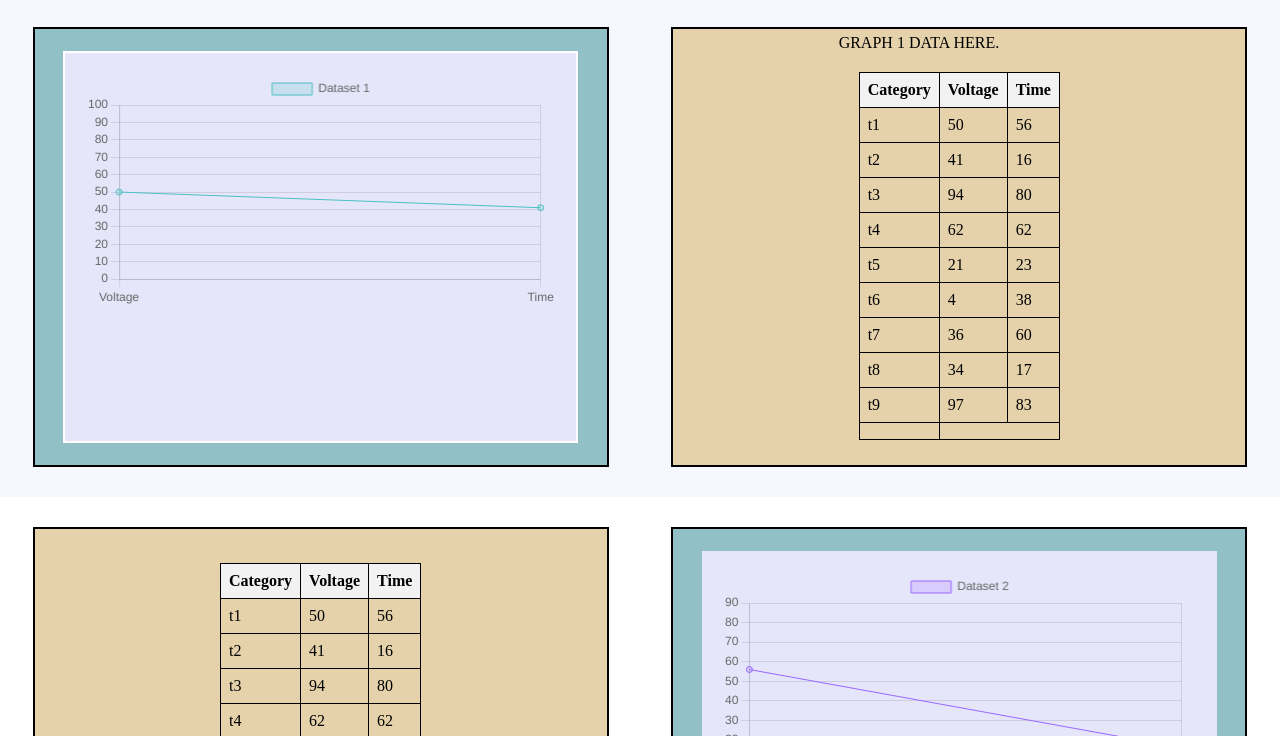
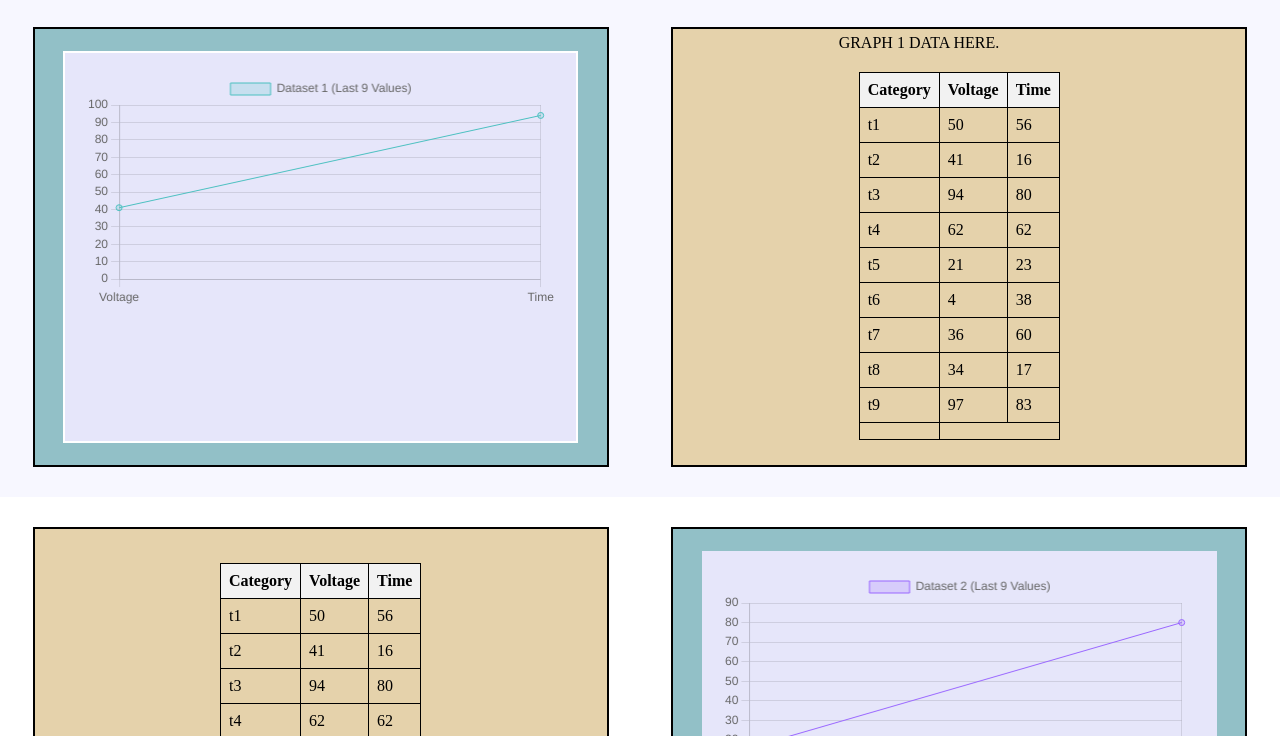
Before and after one commit to CtrlAltNaman/CtrlAltNaman.github.io, a plain HTML site: page index.html in a window 1280 px wide. Shown: the part 703-1439 px from the top of the page. Drawn offline with nearby package versions, Linux system fonts and the light colour scheme.

Commit message:
Revisional Changes

```diff
--- a/index.html
+++ b/index.html
@@ -186,12 +186,12 @@ Optimizing Performance
                 <div class="contact-content">
                     <h5><ul>HARDWIRED Members:</ul>
 
-                        <li>Amogh S Purohith &nbsp;&nbsp;&nbsp;&nbsp;&nbsp;(USN-1DS23EC025)</li>
-                        <li>Aditya Kahali&nbsp;&nbsp;&nbsp;&nbsp;&nbsp;(USN-1DS23EC010)</li>
-                        <li>Arshi Aniruddh&nbsp;&nbsp;&nbsp;&nbsp;&nbsp;(USN-1DS23EC035)</li>
-                        <li>Naman Singh&nbsp;&nbsp;&nbsp;&nbsp;&nbsp;(USN-1DS23ET072)</li>
-                        <li>Niharika H&nbsp;&nbsp;&nbsp;&nbsp;&nbsp;(USN-1DS23EC139)</li>
-                        <li>Malladi Rohit&nbsp;&nbsp;&nbsp;&nbsp;&nbsp;(USN-1DS23EC110)</li>
+                        <li>USN-1DS23EC010-Aditya Kahali&nbsp;&nbsp;&nbsp;&nbsp;&nbsp;</li>
+                        <li>USN-1DS23EC025-Amogh S Purohith &nbsp;&nbsp;&nbsp;&nbsp;&nbsp;</li>
+                        <li>USN-1DS23EC035-Arshi Aniruddh&nbsp;&nbsp;&nbsp;&nbsp;&nbsp;</li>
+                        <li>USN-1DS23EC110-Malladi Rohit&nbsp;&nbsp;&nbsp;&nbsp;&nbsp;</li>
+                        <li>USN-1DS23ET072-Naman Singh&nbsp;&nbsp;&nbsp;&nbsp;&nbsp;</li>
+                        <li>USN-1DS23EC139-Niharika H&nbsp;&nbsp;&nbsp;&nbsp;&nbsp;</li>
                         </h5>
                 </div>
             </div>
--- a/index.js
+++ b/index.js
@@ -50,17 +50,21 @@ function displayTable(tableId, data) {
 
 // Function to render the first graph
 function renderGraph1(data) {
-  const labels = data[0].slice(1);
-  const values = data.slice(1).map(row => parseFloat(row[1]));
+  const labels = data[0].slice(1); // Get column labels (excluding the first one)
+  const values = data.slice(1).map(row => parseFloat(row[1])); // Extract values from the second column
+
+  // Only take the last 9 labels and values
+  const lastLabels = labels.slice(-9);
+  const lastValues = values.slice(-9);
 
   const ctx = document.getElementById('chart1').getContext('2d');
   new Chart(ctx, {
     type: 'line',
     data: {
-      labels: labels,
+      labels: lastLabels,
       datasets: [{
-        label: 'Dataset 1',
-        data: values,
+        label: 'Dataset 1 (Last 9 Values)',
+        data: lastValues,
         backgroundColor: 'rgba(75, 192, 192, 0.2)',
         borderColor: 'rgba(75, 192, 192, 1)',
         borderWidth: 1
@@ -78,17 +82,21 @@ function renderGraph1(data) {
 
 // Function to render the second graph
 function renderGraph2(data) {
-  const labels = data[0].slice(1);
-  const values = data.slice(1).map(row => parseFloat(row[2]));
+  const labels = data[0].slice(1); // Get column labels (excluding the first one)
+  const values = data.slice(1).map(row => parseFloat(row[2])); // Extract values from the third column
+
+  // Only take the last 9 labels and values
+  const lastLabels = labels.slice(-9);
+  const lastValues = values.slice(-9);
 
   const ctx = document.getElementById('chart2').getContext('2d');
   new Chart(ctx, {
     type: 'line',
     data: {
-      labels: labels,
+      labels: lastLabels,
       datasets: [{
-        label: 'Dataset 2',
-        data: values,
+        label: 'Dataset 2 (Last 9 Values)',
+        data: lastValues,
         backgroundColor: 'rgba(153, 102, 255, 0.2)',
         borderColor: 'rgba(153, 102, 255, 1)',
         borderWidth: 1
--- a/style.css
+++ b/style.css
@@ -417,12 +417,3 @@ li{
     top: 0px;
   }
 }
-
-@keyframes slideInFromRight {
-  0% {
-    right: -400px;
-  }
-  100% {
-    right: 0px;
-  }
-}
```
